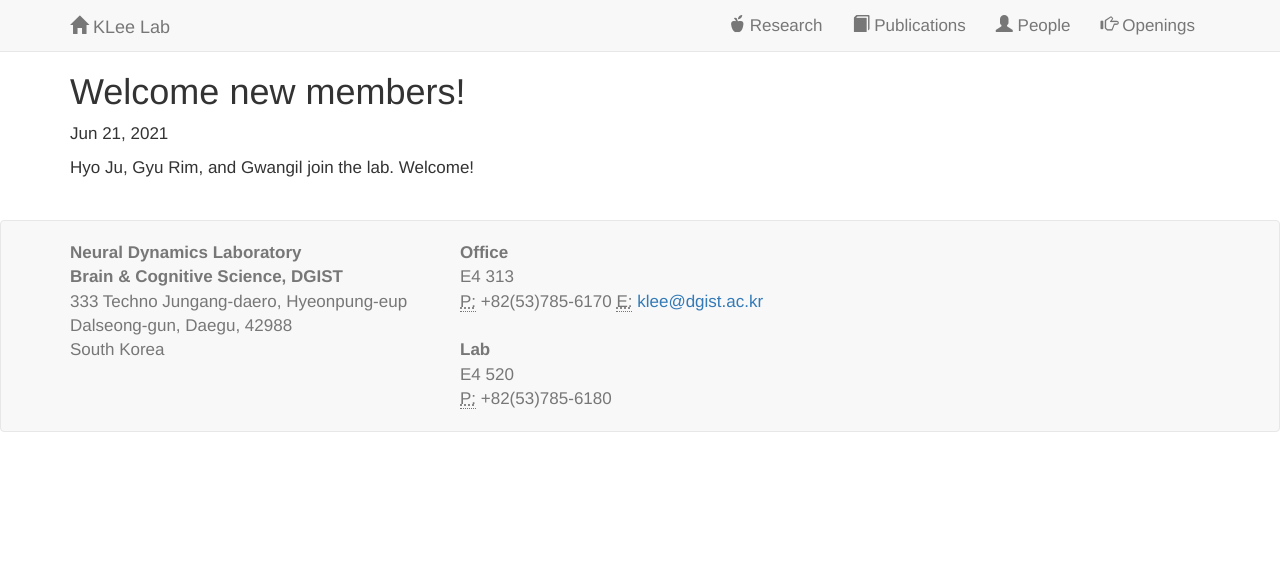
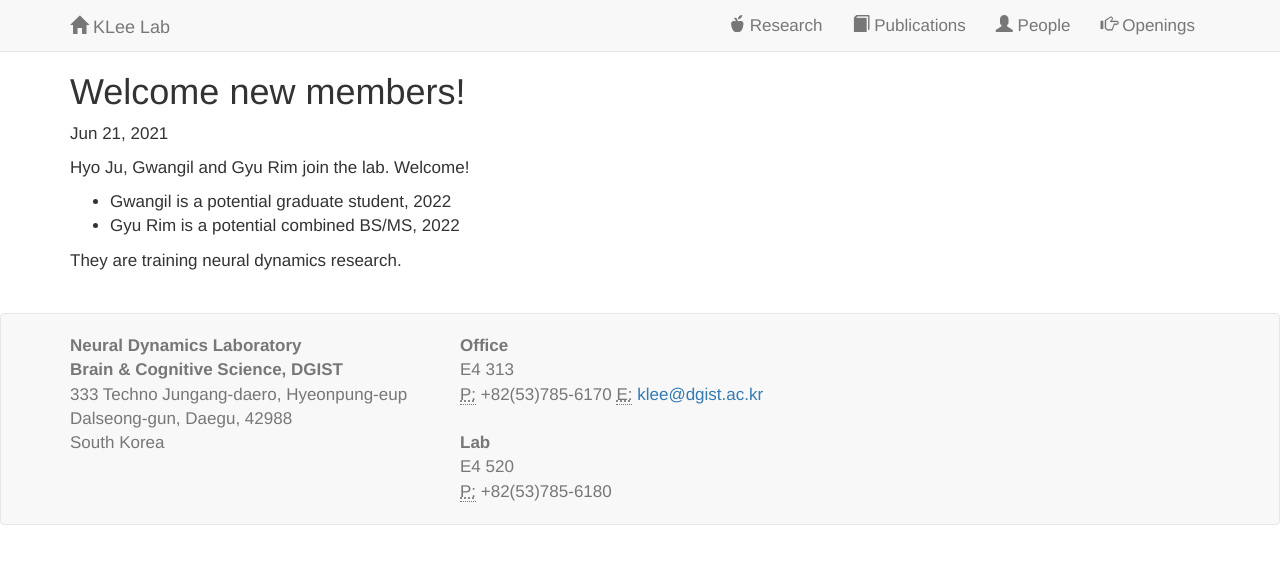
Before and after one commit to kleelab/kleelab.github.io, a Jekyll site: the page built from _posts/2021-06-21-New members.md, in a window 1280 px wide. Shown: the top 564 px of the page. Built offline with Jekyll 4.4.1, drawn with Linux system fonts in a browser that asks for light colours; nearby versions of some CDN libraries; a style sheet for code colours, icons or effects is not loaded.

Commit message:
Update 2021-06-21-New members.md

```diff
--- a/_posts/2021-06-21-New members.md
+++ b/_posts/2021-06-21-New members.md
@@ -6,4 +6,9 @@ excerpt: >
 ---
 
 
-  Hyo Ju, Gyu Rim, and Gwangil join the lab. Welcome!
+  Hyo Ju, Gwangil and Gyu Rim join the lab. Welcome!
+
+  - Gwangil is a potential graduate student, 2022
+  - Gyu Rim is a potential combined BS/MS, 2022
+
+  They are training neural dynamics research.
```
